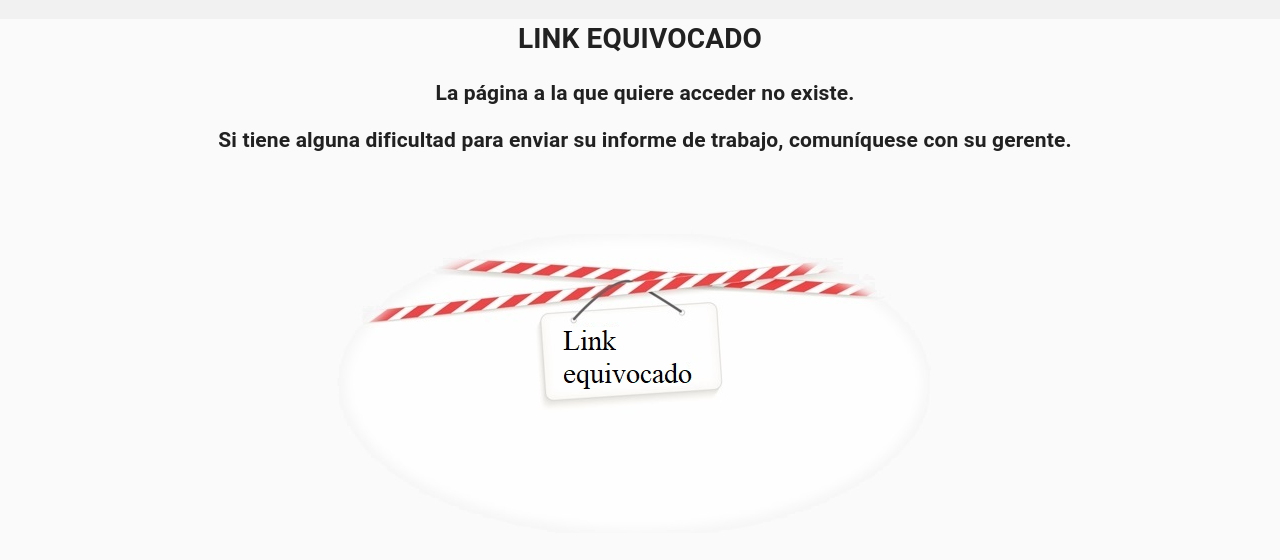
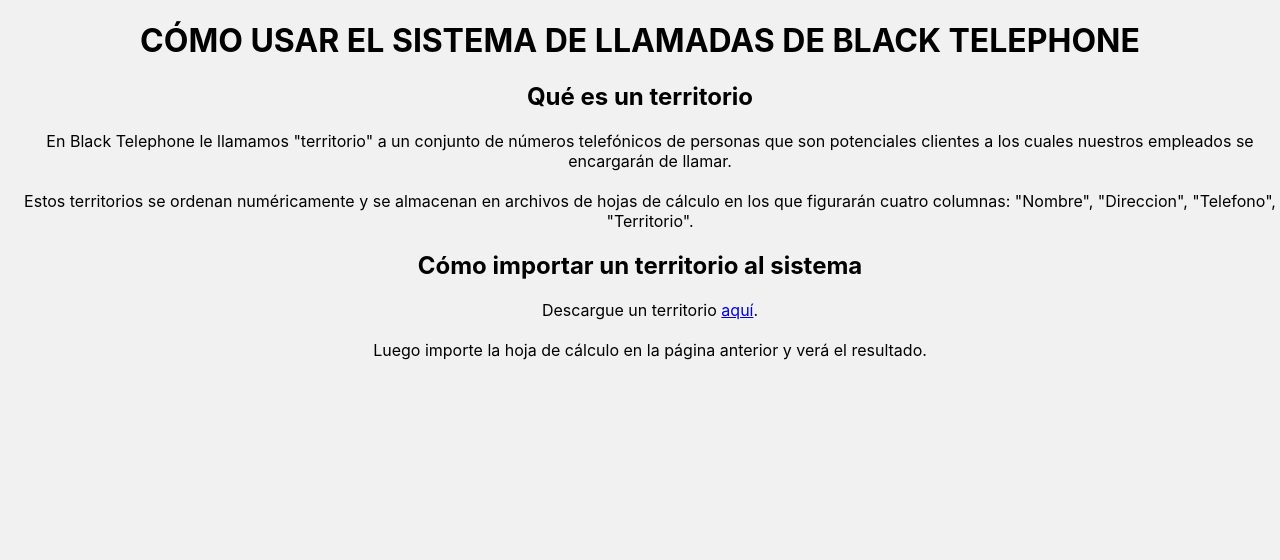
Before and after one commit to Desarrollos-Web-Urquiza/black-telephone, a React (Create React App) app: page /uploadexcel-ayuda in a window 1280 px wide. Shown: the top 560 px of the page. Built offline with nearby package versions, Linux system fonts and the light colour scheme.

Commit message:
Limpieza de codigo

```diff
--- a/src/Routes.js
+++ b/src/Routes.js
@@ -10,7 +10,6 @@
 import './components/global.css'
 import 'pure-react-carousel/dist/react-carousel.es.css';
 
-
 import MiComponente from './components/MiComponente'
 import MiComponente2 from './components/MiComponente2'
 import Informar from './components/informar'
@@ -18,6 +17,7 @@
 import edit from './components/edit'
 import Experimental from './components/experimental'
 import uploadInput from './components/excel-to-json/uploadInput'
+import Help from './components/excel-to-json/help'
 import showNumber from './components/excel-to-json/showNumber'
 
 //https://stackoverflow.com/questions/54511950/react-router-with-http-server
@@ -40,6 +40,7 @@
 					<Route path='/edit' component={ edit } />
 					<Route path='/uploadexcel' component={ uploadInput } />
 					<Route path='/mostrarnumero/:params' component={ showNumber } />
+					<Route path='/uploadexcel-ayuda' component={ Help } />
 					<Route component={linkError} />	{/*<--  404 page - Con esta route, toda ruta que no esté definida se redirecciona al componente "linkError" */}
 
 				</Switch>
--- a/src/components/excel-to-json/draggable.js
+++ b/src/components/excel-to-json/draggable.js
@@ -16,12 +16,6 @@
 import IconButton from '@material-ui/core/IconButton';
 import RemoveIcon from '@material-ui/icons/Remove';
 import Grid from '@material-ui/core/Grid';
-
-
-//https://www.youtube.com/watch?v=Vqa9NMzF3wc
-//https://codesandbox.io/s/nostalgic-varahamihira-76ep6?file=/src/App.js
-//https://github.com/atlassian/react-beautiful-dnd
-
 
 const TrashButton = withStyles((theme) => ({
   root: {
@@ -50,6 +44,7 @@
 };
 
 const onDragEnd = (result, columns, setColumns) => {
+
   if (!result.destination) return;
   const { source, destination } = result;
 
@@ -110,10 +105,10 @@
 };
 
  function App(props) {
+
   const [columns, setColumns] = useState(columnsFromBackend);
   const [onBlur, setOnBlur] = useState("");
   const [reset, setReset] = useState({});
-
 
   const _onBlurFunction = event => {
 
@@ -129,8 +124,8 @@
 
     }
 
+  }
 
-  }
   const _handleSubmit = event  => {
 
     console.log(event)
@@ -140,25 +135,23 @@
 
     if(valor != ""){
 
-
       console.log(event)
       console.log(event.target.inner)
       console.log(document.getElementById("outlined"))
-
       console.log(document.getElementById("outlined").value)
-
-
       console.log("value " + valor)
       console.log(valor)
       console.log(setOnBlur())
       console.log(setReset())
+
       setOnBlur(valor)
+
       console.log(onBlur)
+
       setReset(document.getElementById("outlined"))
       _onClick(valor)
 
     }
-
 
   }
 
@@ -167,15 +160,15 @@
     console.log(onBlur)
     console.log(valor)
 
-
     //En "onBlur" se guardan los datos del input si se apretó el botón, y en "valor" si se presionó la tecla ENTER o IR (Android) del teclado
 
     if(onBlur != "" && onBlur != undefined){
 
-
       console.log("Entró a onBlur")
       console.log(onBlur)
+
       Object.entries(columns)[0][1].items.push( { id: uuid(), content: onBlur })
+
       console.log(Object.entries(columns)[0][1].items)
 
       setColumns( {
@@ -189,10 +182,10 @@
 
       console.log(columns)
       console.log(reset)
+
       setOnBlur("")
+
       reset.value = ""
-
-
 
     } else {
 
@@ -214,12 +207,14 @@
 
         console.log(columns)
         console.log(reset)
+
         reset.value = ""
+
         valor=""
+
         setOnBlur("")
+
         document.getElementById("outlined").value = ""
-
-
 
       } else{
 
@@ -229,15 +224,11 @@
 
     }
 
-
   }
   //Referenciar al array que contiene los datos mediante "Object.entries(columns)[0][1]" en vez de "itemsFromBackend" permite la actualización asíncrona de los datos
   const deleteOfArray = (param) => {
 
-
     console.log(itemsFromBackend)
-
-
 
     var index = Object.entries(columns)[0][1].items.indexOf( param );
 
@@ -266,10 +257,9 @@
     console.log(Object.entries(columns)[0][1].items)
     console.log(Object.entries(columns))
 
+    var index = Object.entries(columns)[0][1].items.indexOf( param );
 
-      var index = Object.entries(columns)[0][1].items.indexOf( param );
     console.log(index)
-
     console.log(typeof(Object.entries(columns)[0][1].items[index].calls))
     console.log(typeof(typeof(Object.entries(columns)[0][1].items[index].calls)))
 
@@ -281,13 +271,11 @@
       Object.entries(columns)[0][1].items[index].calls = 1
       console.log("calls is undefined")
 
-
     } else{
 
       Object.entries(columns)[0][1].items[index].content =   Object.entries(columns)[0][1].items[index].content +  " 📞"
       Object.entries(columns)[0][1].items[index].calls = Object.entries(columns)[0][1].items[index].calls + 1
       console.log("calls is defined")
-
 
     }
 
@@ -312,21 +300,17 @@
     console.log(Object.entries(columns)[0][1].items)
 
     var index = Object.entries(columns)[0][1].items.indexOf( param );
+
     console.log(index)
-
     console.log(Object.entries(columns)[0][1].items[index].content.length)
 
     if (Object.entries(columns)[0][1].items[index].calls > 0) {
-
 
       Object.entries(columns)[0][1].items[index].calls = Object.entries(columns)[0][1].items[index].calls - 1
 
     }
 
-
     if(typeof(Object.entries(columns)[0][1].items[index].calls) != "undefined"   ) {
-
-
 
       console.log(Object.entries(columns)[0][1].items[index].calls)
 
@@ -336,13 +320,11 @@
 
           Object.entries(columns)[0][1].items[index].content =   Object.entries(columns)[0][1].items[index].originalName +  " 📞"
 
-
         } else {
 
           Object.entries(columns)[0][1].items[index].content =  Object.entries(columns)[0][1].items[index].content +  " 📞"
 
         }
-
 
       }
 
@@ -351,6 +333,7 @@
     if (Object.entries(columns)[0][1].items[index].calls == 0) {
 
       Object.entries(columns)[0][1].items[index].content = Object.entries(columns)[0][1].items[index].originalName
+
     }
 
     setColumns( {
@@ -374,7 +357,9 @@
         onDragEnd={result => onDragEnd(result, columns, setColumns,)}
 
       >
+
       {Object.entries(columns).map(([columnId, column], index) => {
+
       return (
         <div
           style={{
@@ -401,7 +386,6 @@
                     width: 250,
                     height: 350,
                     overflow: "auto",
-
 
                   }}
                 >
@@ -478,8 +462,8 @@
 
                                 </div>
 
+                              </div>
 
-                                      </div>
                             </div>
                           );
                         }}
@@ -506,7 +490,6 @@
 
         id="outlined"
         styles={{marginLeft:  100}}
-
 
         variant="outlined"
         onBlur={_onBlurFunction}
--- /dev/null
+++ b/src/components/excel-to-json/help.js
@@ -0,0 +1,102 @@
+import React, { useEffect } from 'react';
+
+import { withRouter } from 'react-router-dom'
+
+import axios from 'axios'
+
+import {Helmet} from "react-helmet";
+
+import Table from '@material-ui/core/Table';
+import TableBody from '@material-ui/core/TableBody';
+import TableCell from '@material-ui/core/TableCell';
+import TableContainer from '@material-ui/core/TableContainer';
+import TableHead from '@material-ui/core/TableHead';
+import TableRow from '@material-ui/core/TableRow';
+import Typography from '@material-ui/core/Typography';
+import Paper from '@material-ui/core/Paper';
+import Button from '@material-ui/core/Button';
+import Card from '@material-ui/core/Card';
+import { green, purple, grey, amber } from '@material-ui/core/colors';
+import { createMuiTheme, withStyles, makeStyles, ThemeProvider } from '@material-ui/core/styles';
+import CircularProgress from '@material-ui/core/CircularProgress';
+import LinearProgress from '@material-ui/core/LinearProgress';
+
+import TopBar from '../topBar'
+import Drawer from '../drawer'
+import Shifts from './shifts';
+import NoHouse from './noHouse';
+import Footer from '../footer';
+
+import imageExcelInform from '../../img/excelupload-lite.jpg';
+
+import GoogleMaps from '../../img/Google-maps.png';
+
+import clipUsado from '../../img/clip-usado2.png';
+
+import XLSX  from 'xlsx'; // Tutorial para convertir Excel en JSON https://www.youtube.com/watch?v=IcxJUJXRPGw
+
+// // import './style.css';
+// //Los estilos los puse en Routes.js
+
+const CardSelect = withStyles((theme) => ({
+  root: {
+
+    backgroundColor: grey[100],
+    width: 500,
+
+
+    '&:hover': {
+      backgroundColor: grey[100],
+    },
+  },
+}))(Card);
+
+const CardSelectTerritory = withStyles((theme) => ({
+  root: {
+
+    backgroundColor: '#d8ae74',
+    width: 675,
+
+
+    '&:hover': {
+      backgroundColor: '#d8ae74',
+    },
+  },
+}))(Card);
+
+const Help = props => {
+
+    return (
+
+        <div align= "center">
+
+
+            <h1>CÓMO USAR EL SISTEMA DE LLAMADAS DE BLACK TELEPHONE</h1>
+            <h2>Qué es un territorio</h2>
+
+            <p style={{marginLeft: 20}}>
+              En Black Telephone le llamamos "territorio" a un conjunto de números telefónicos de personas que son potenciales clientes a los cuales nuestros empleados se encargarán de llamar.
+              <br />
+              <br />
+
+              Estos territorios se ordenan numéricamente y se almacenan en archivos de hojas de cálculo en los que figurarán cuatro columnas: "Nombre", "Direccion", "Telefono", "Territorio".
+
+
+            </p>
+            <h2>Cómo importar un territorio al sistema</h2>
+
+            <p style={{marginLeft: 20}}>
+              Descargue un territorio  <a href="https://drive.google.com/uc?id=1Gcp5_1JF-JRC0SHY3X7SMI83KJGdiZ5S&export=download&authuser=0" >aquí</a>.
+              <br />
+              <br />
+
+              Luego importe la hoja de cálculo en la página anterior y verá el resultado.
+
+            </p>
+
+        </div>
+		)
+
+}
+
+export default  Help  ;
--- a/src/components/excel-to-json/uploadInput.js
+++ b/src/components/excel-to-json/uploadInput.js
@@ -196,13 +196,14 @@
     console.log(showTerritory.value)
     console.log(show.value)
     console.log(urlImage)
+    console.log(props.history)
 
 		return(
 
 			<div>
     	 <Helmet>
 
-          <title>Informes - Territorios de predicación</title>
+          <title>Informes - Territorios de llamadas</title>
 
         </Helmet>
 
@@ -241,8 +242,19 @@
             { spinner &&   <Typography >Cargando territorio...</Typography>}
 
           <br />
+          <a
+            // name={link.name}
+            // alt={link.alt}
+            // className={styles.link}
+            onClick={() => props.history.push('/uploadexcel-ayuda' ) }
+            style={{marginLeft: 400,   cursor: "pointer", color: "#0070f3",  }}
+          >
+            Ayuda
+
+          </a>
           <br />
           <br />
+
   				{/*</form>*/}
           </CardSelect>
         </div>
--- a/src/components/informar.js
+++ b/src/components/informar.js
@@ -151,14 +151,14 @@
 
 		let informe = {
 
-			name:   name,
-			month:  month,
-			ventas: ventas,
-			llamadas: llamadas,
-			horas: horas,
-			ausentismo: ausentismo,
-			reclamos: reclamos,
-			comentarios: comentarios
+			name,
+			month,
+			ventas,
+			llamadas,
+			horas,
+			ausentismo,
+			reclamos,
+			comentarios
 
 		}
 
@@ -382,8 +382,6 @@
 			      ></Drawer>
 	            <br />
 
-
-
 	            <h1 align="center" style={{marginTop: 75 }}>ESCRIBA SU INFORME DE TRABAJO</h1>
 
 	            <br />
```
Also changed, not shown: src/components/excel-to-json/noHouse.js (+2 -33 lines), src/components/excel-to-json/shifts.js (+2 -23 lines), src/components/excel-to-json/showNumber.js (+0 -10 lines), src/img/excelupload-lite.jpg, 1 other file (tests, documents, lock files or other folders). Lines whose indentation alone changed are shown as unchanged.
